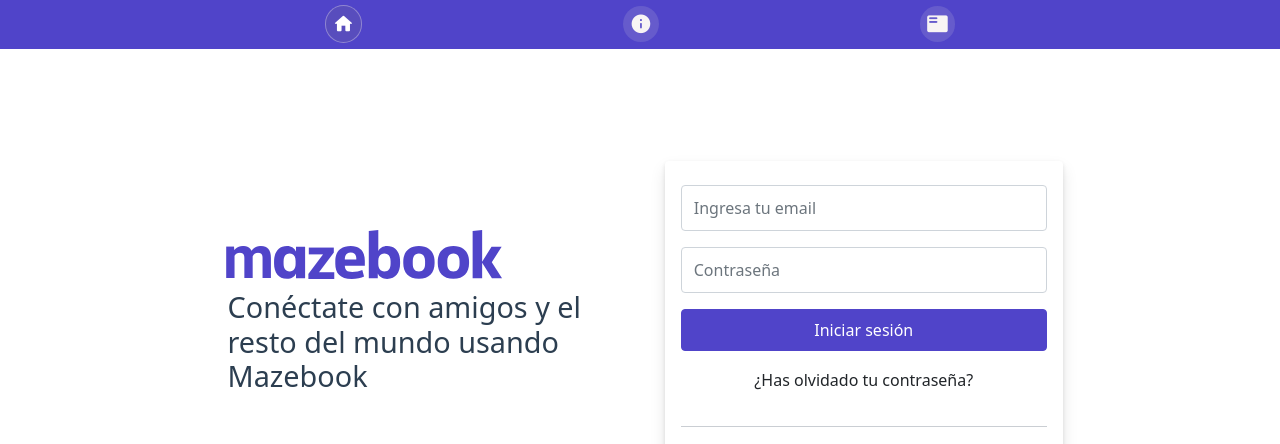
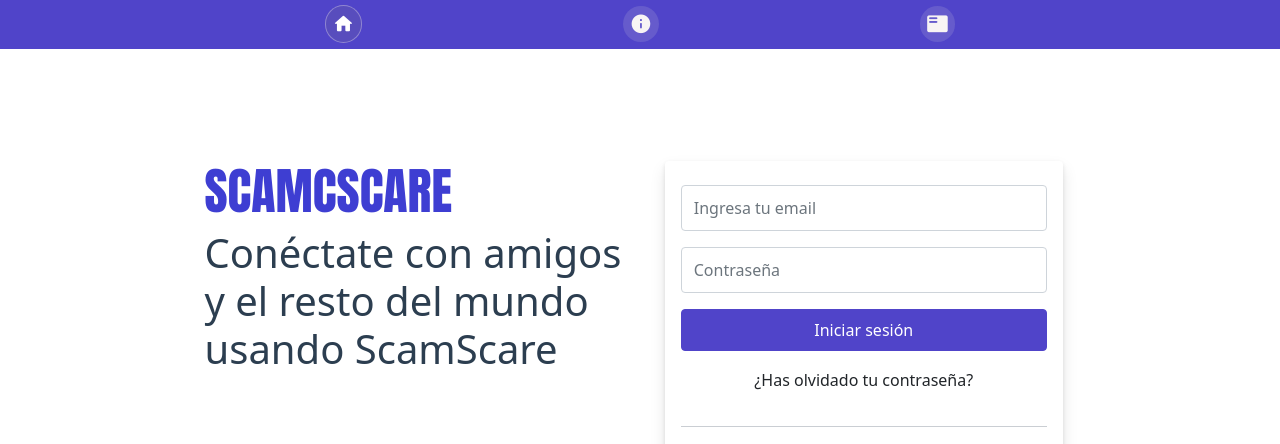
Before and after one commit to sneyker408/sitio-web-en-vue, a Vue app: page / in a window 1280 px wide. Shown: the top 444 px of the page. Built offline with nearby package versions, Linux system fonts and the light colour scheme.

Commit message:
Cambio de Titulo

```diff
--- a/src/views/HomeView.vue
+++ b/src/views/HomeView.vue
@@ -3,10 +3,9 @@
 		<div class="row mx-0">
 			<div class="col-lg-6">
 				<div class="img-cont">
-					<img alt="Vue logo" src="../assets/img/wordmark.svg" />
-					<h2 class="text-center text-lg-start">
-						Conéctate con amigos y el resto del mundo usando Mazebook
-					</h2>
+					<h1 id="TituloAbsoluto" class="text-center text-lg-start">SCAMCSCARE</h1>
+					<h1 class="text-center text-lg-start">Conéctate con amigos y el resto del mundo usando ScamScare
+					</h1>
 				</div>
 			</div>
 			<div class="col-lg-6">
@@ -90,6 +89,14 @@ export default {
 </script>
 
 <style scoped>
+
+#TituloAbsoluto {
+	margin-top: 3rem;
+	color: rgb(62, 62, 210);
+	font-family: Impact, Haettenschweiler, 'Arial Narrow Bold', sans-serif;
+	font-size: 50px;
+}
+
 h2 {
 	max-width: 470px;
 	margin: auto;
```
